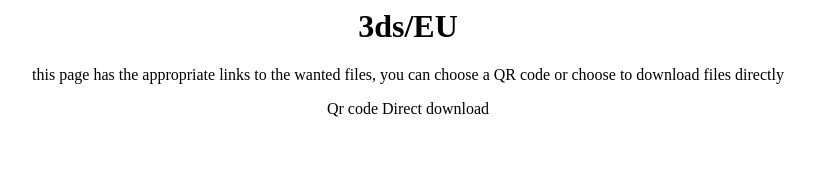
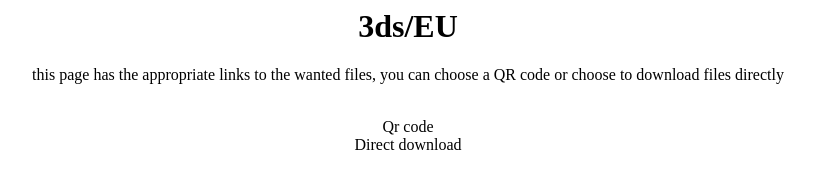
Before and after one commit to theaverageviolentmf/weebsite43ds, a plain HTML site: page EU/index.html in a window 1280 px wide. Shown: the whole page, without its empty margins (232-1047 px from the left). Drawn offline with Linux system fonts and the light colour scheme.

Commit message:
Update index.html

```diff
--- a/EU/index.html
+++ b/EU/index.html
@@ -2,8 +2,8 @@
   <h1>
     3ds/EU
   </h1>
-  <p>this page has the appropriate links to the wanted files, you can choose a QR code or choose to download files directly</p>
-  <a>Qr code</a>
+  <p>this page has the appropriate links to the wanted files, you can choose a QR code or choose to download files directly</p><br>
+  <a>Qr code</a><br>
   <a>Direct download</a>
 </div>
 <style>
```
